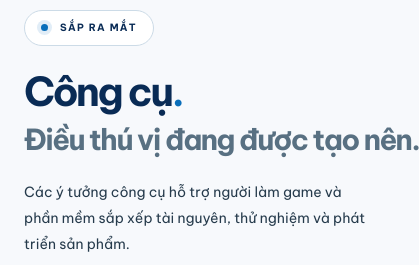
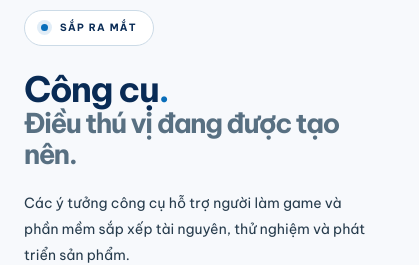
Before and after one commit to vpn2k1/vpndigital, a Next.js app: page /cong-cu/ in a window 390 px wide. Shown: the part 198-463 px from the top of the page, 419 px wide, since content can reach past the window. Built offline with nearby package versions, Linux system fonts and the light colour scheme; no server answers.

Commit message:
fix(mobile): wrap long coming-soon titles without horizontal overflow

```diff
--- a/app/identity.css
+++ b/app/identity.css
@@ -119,3 +119,10 @@ body {background:var(--background);color:var(--ink);}
 .launch-home-banner {border-color:var(--line);}
 a:focus-visible,button:focus-visible {outline-color:var(--accent-cyan);}
 @media(prefers-reduced-motion:reduce) {.category-card,.product-card {transition:none;}}
+
+/* Mobile typography: prevent long Vietnamese launch titles from overflowing. */
+@media (max-width: 760px) {
+  .launch-hero h1, .launch-detail h1 {white-space:normal;overflow-wrap:anywhere;word-break:normal;max-width:100%;font-size:clamp(30px,9vw,40px);letter-spacing:-.045em;}
+  .launch-title-muted {display:block;max-width:100%;font-size:clamp(24px,7vw,29px);overflow-wrap:anywhere;white-space:normal;}
+  .launch-detail-copy,.launch-copy {min-width:0;max-width:100%;}
+}
```
